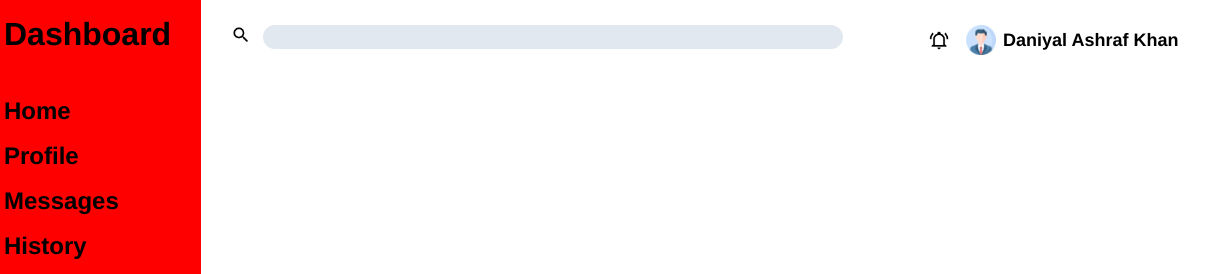
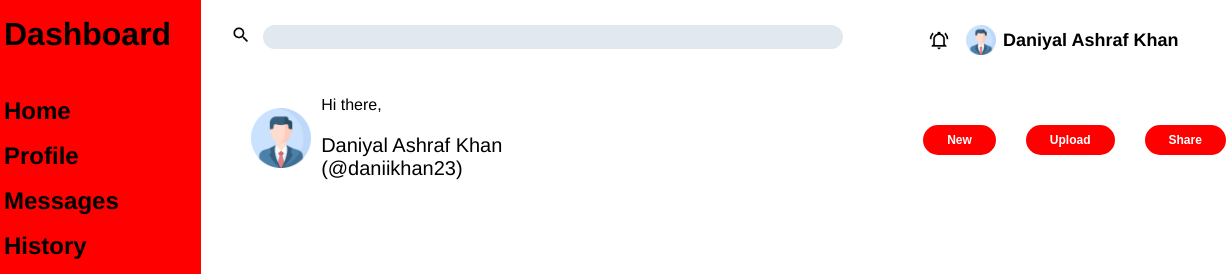
Before and after one commit to daniikhan23/top-admin-dashboard, a plain HTML site: page index.html in a window 1280 px wide. Shown: the top 274 px of the page, 51-1280 px from the left. Drawn offline with Linux system fonts and the light colour scheme.

Commit message:
Bottom part of navbar complete

```diff
--- a/index.html
+++ b/index.html
@@ -74,7 +74,26 @@
               <p>Daniyal Ashraf Khan</p>
             </div>
           </div>
-          <!-- <h2>this is bottom row</h2> -->
+          <div class="bottom-row">
+            <div class="left-side">
+              <div class="part-one">
+                <img
+                  class="profile"
+                  src="./assets/profile.png"
+                  alt="View Dashboard"
+                />
+              </div>
+              <div class="part-two">
+                <p class="small">Hi there,</p>
+                <p class="large">Daniyal Ashraf Khan (@daniikhan23)</p>
+              </div>
+            </div>
+            <div class="right-side">
+              <button>New</button>
+              <button>Upload</button>
+              <button>Share</button>
+            </div>
+          </div>
         </div>
         <div class="header"></div>
         <div class="main"></div>
--- a/style.css
+++ b/style.css
@@ -68,7 +68,7 @@ body {
 }
 
 .container .main-container .navbar .top-row {
-  margin-top: 25px;
+  margin: 25px 0;
   width: 80vw;
   display: grid;
   grid-template-columns: 2fr 1fr;
@@ -113,3 +113,52 @@ body {
   font-size: 18px;
   font-weight: 800;
 }
+
+.container .main-container .navbar .bottom-row {
+  display: grid;
+  grid-template-columns: 1fr 1fr;
+  justify-content: center;
+  align-items: center;
+  gap: 350px;
+  margin-left: 10px;
+}
+
+.container .main-container .navbar .bottom-row .left-side {
+  display: grid;
+  justify-content: center;
+  align-items: center;
+  grid-template-columns: 1fr 7fr;
+}
+
+.container .main-container .navbar .bottom-row .left-side .part-one,
+.container .main-container .navbar .bottom-row .left-side .part-two {
+  margin-left: 10px;
+}
+
+.container .main-container .navbar .bottom-row .left-side .part-one .profile {
+  height: 60px;
+  width: 60px;
+}
+
+.container .main-container .navbar .bottom-row .left-side .part-two .small {
+}
+
+.container .main-container .navbar .bottom-row .left-side .part-two .large {
+  font-size: 20px;
+}
+
+.container .main-container .navbar .bottom-row .right-side {
+  display: grid;
+  grid-template-columns: repeat(3, 0fr);
+  gap: 30px;
+}
+
+.container .main-container .navbar .bottom-row .right-side button {
+  background-color: red;
+  font-weight: 600;
+  color: white;
+  font-size: 12px;
+  border: 0px solid;
+  border-radius: 16px;
+  padding: 8px 24px;
+}
```
